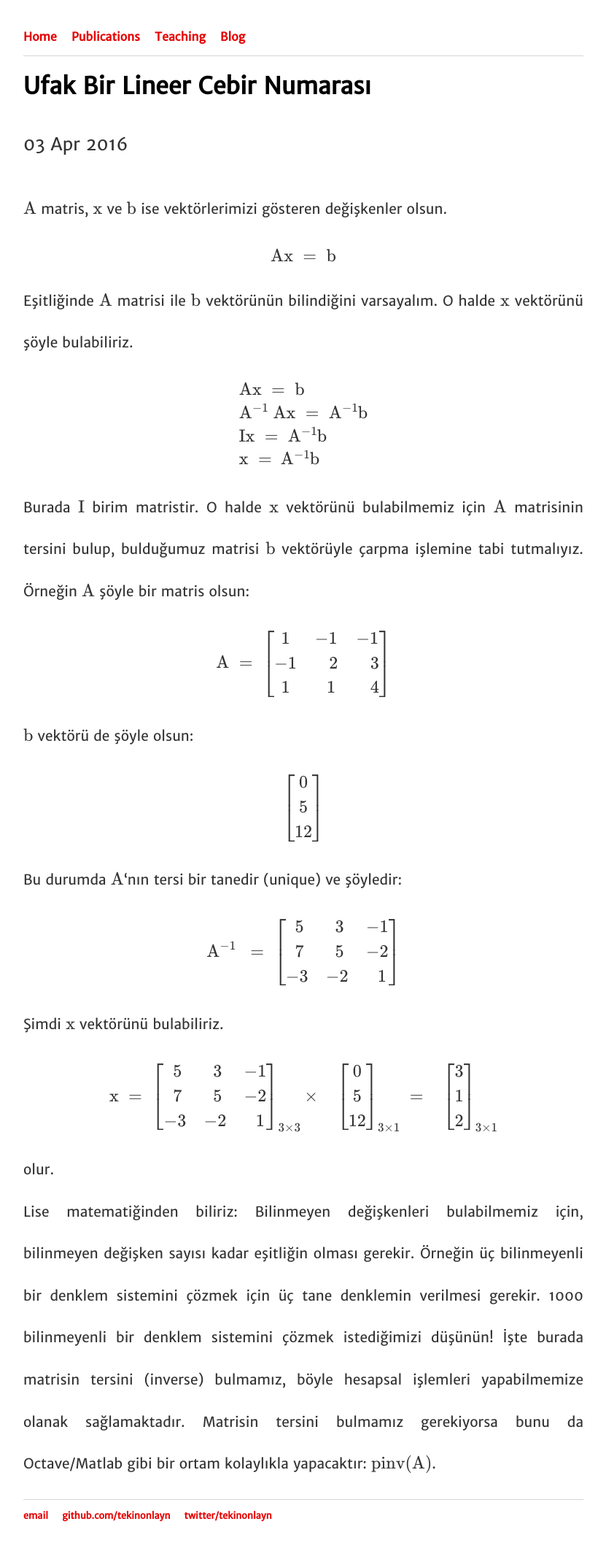
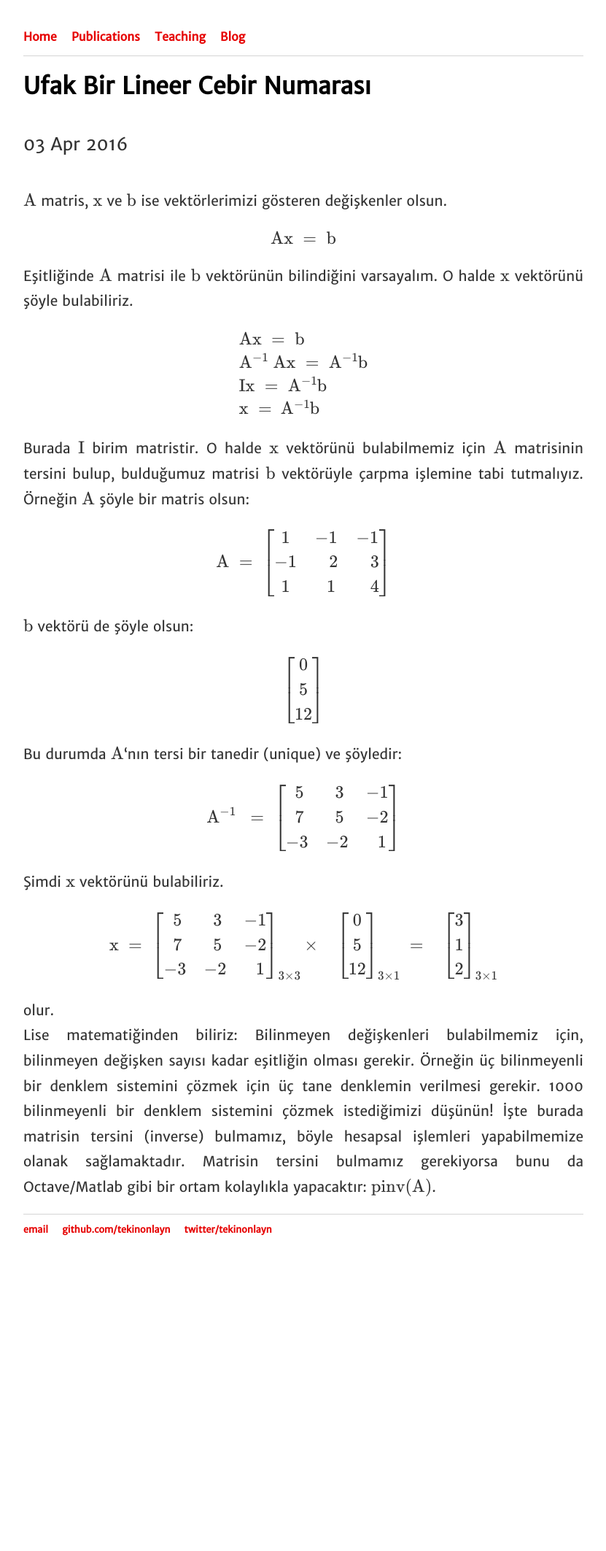
Before and after one commit to tekinonlayn/gi.github.io, a Jekyll site: the page built from _posts/2016-04-03-ufak-bir-lineer-cebir-numarasi.md, in a window 1280 px wide. Shown: the whole page at 73% size, without its empty margins (224-1055 px from the left). Built offline with Jekyll 4.4.1, drawn with Linux system fonts in a browser that asks for light colours; formulas are drawn with MathJax 3; after the commit the page ends 1733 px from its top, so only the background shows below that.

Commit message:
Update main.css

```diff
--- a/css/main.css
+++ b/css/main.css
@@ -58,6 +58,6 @@ ul.posts li {
     text-align: justify;
 }
 .post p {
-    line-height: 3em;
+    line-height: 1.8em;
     font-size: 1.2em;
 }
```
